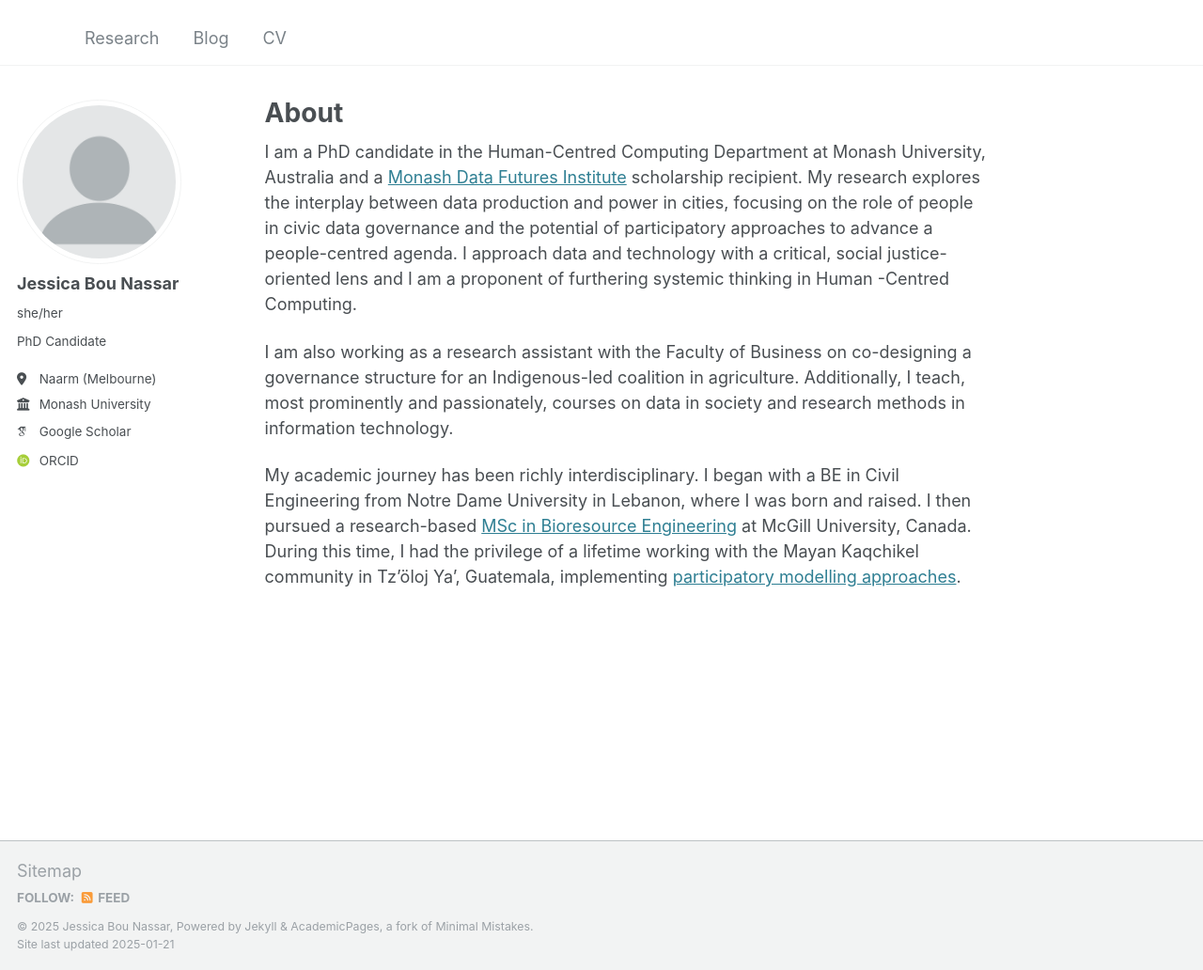
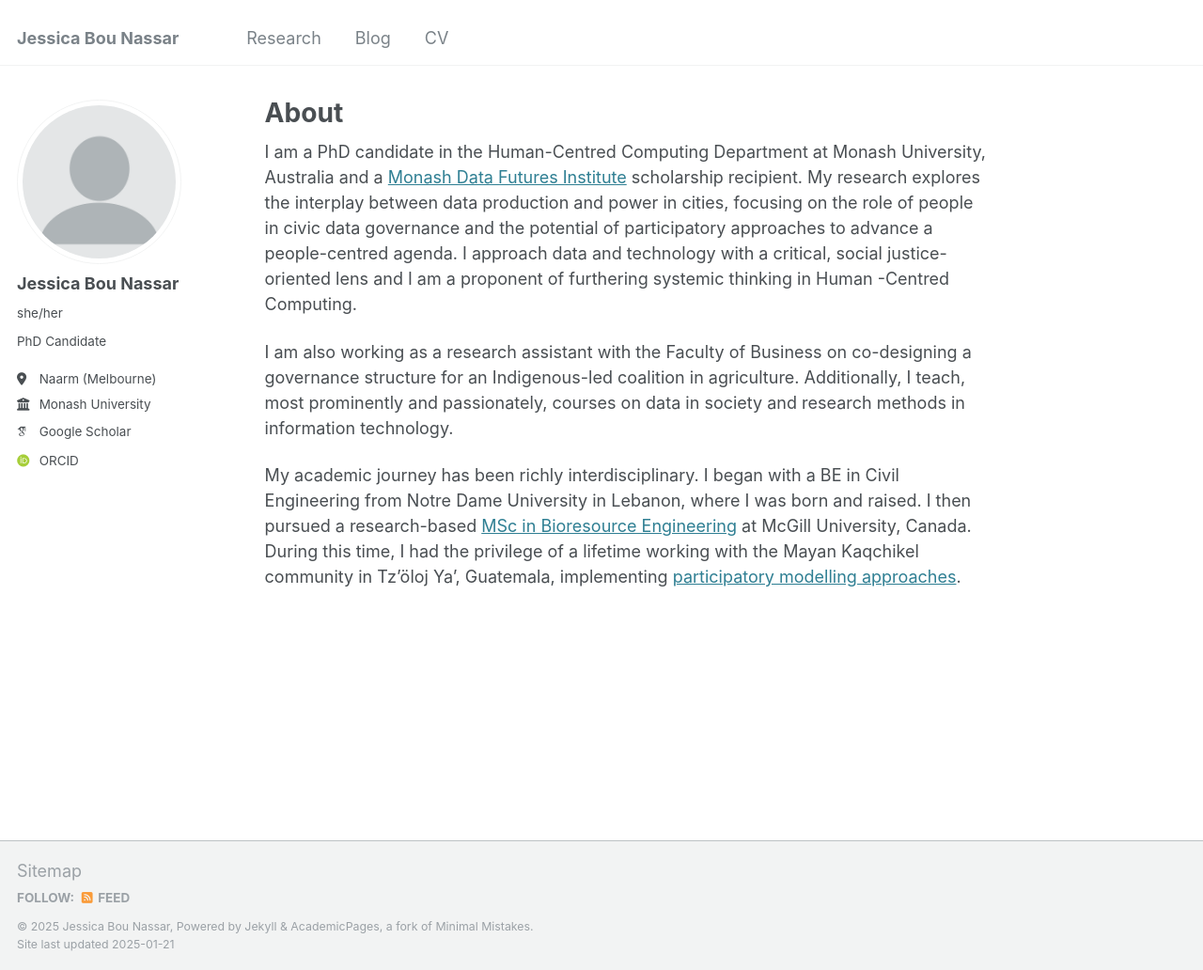
Before and after one commit to jessicabounassar/jessicabounassar.github.io, a Jekyll site: the page built from _pages/about.md, in a window 1280 px wide and 1032 px high. Shown: the whole window at 94% size. Built offline with Jekyll 4.4.1, drawn with Linux system fonts in a browser that asks for light colours; some web fonts are replaced.

Commit message:
Update _config.yml

```diff
--- a/_config.yml
+++ b/_config.yml
@@ -8,7 +8,7 @@
 
 # Basic Site Settings
 locale                   : "en-US"
-title                    : ""
+title                    : "Jessica Bou Nassar"
 title_separator          : "-"
 name                     : &name "Jessica Bou Nassar"
 description              : &description "PhD Candidate"
```
